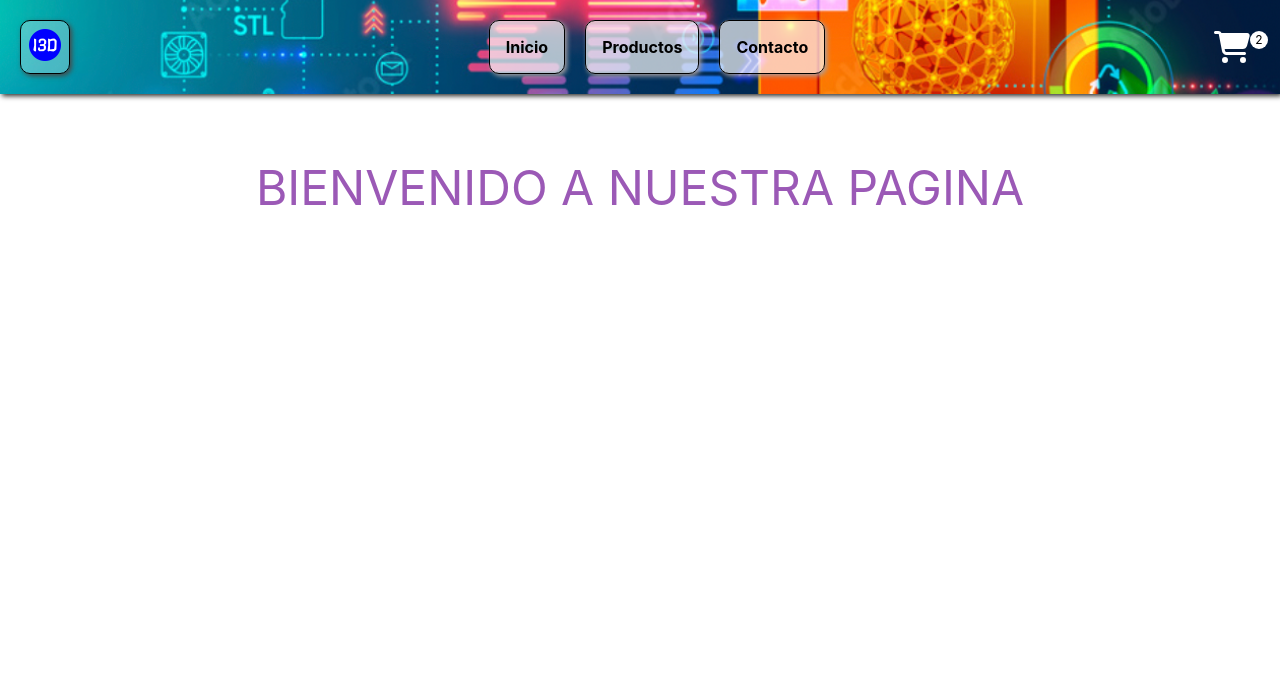
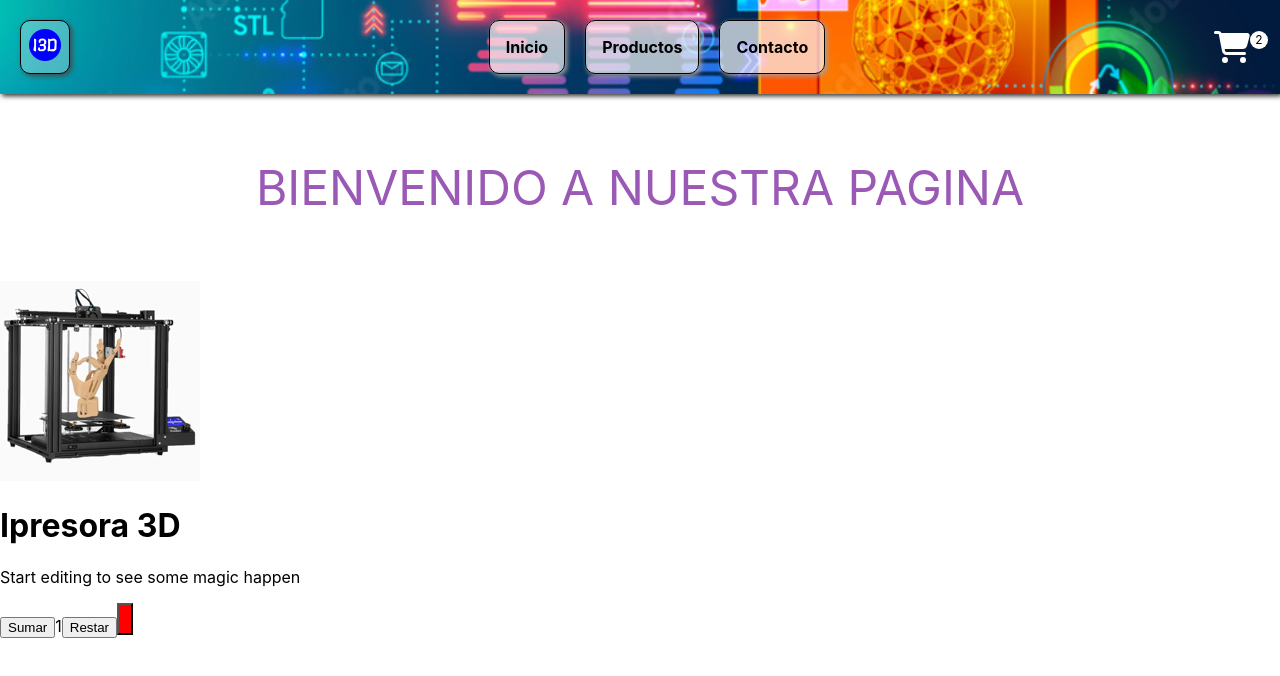
Before and after one commit to sebascardozo/appimagine3D, a React (Create React App) app: page / in a window 1280 px wide. Shown: the top 676 px of the page. Built offline with nearby package versions, Linux system fonts and the light colour scheme.

Commit message:
agregando itemcount

```diff
--- a/src/App.jsx
+++ b/src/App.jsx
@@ -2,6 +2,7 @@
 import React from 'react';
 import NavBar from './components/NavBar.jsx';
 import ItemListContainer from '../src/components/ItemListContainer/ItemListContainer'
+import ItemCounter from '../src/components/ItemCounter/ItemCounter'
 import './index.css';
 
 export default function App() {
@@ -9,6 +10,7 @@ export default function App() {
     <>
       <NavBar />
       <ItemListContainer mensaje= {'BIENVENIDO A NUESTRA PAGINA'} />
+      <ItemCounter initial={1} stock={5} onAdd={(quantity)=>console.log(`${quantity} unidad agregada`)}/>
     </>
 
   );
--- /dev/null
+++ b/src/components/ItemCounter/ItemCounter.jsx
@@ -0,0 +1,38 @@
+import React, { useState } from 'react';
+import image from '../images/impresora3d.png'
+import '../styles/ItemCounter.css'
+
+function ItemCounter ({stock, initial, onAdd}) {
+
+    const [quantity, setQuality] = useState(initial);
+
+    function increase(){
+        if (quantity< stock){
+            setQuality(quantity + 1);
+        }
+        }
+   function decrease(){
+            if (quantity > 1){
+                setQuality(quantity - 1);
+            }
+      }
+
+        function addToCart(){
+
+            onAdd (quantity);
+        }
+   return (
+     <div className="ItemCounter">
+         <img src={image} alt="" />
+     <h1>Ipresora 3D</h1>
+       <p>Start editing to see some magic happen </p>
+
+      <button id='plus' onClick={increase}>Sumar</button>
+           <span>{quantity}</span>
+     <button id='less' onClick={decrease}>Restar</button>
+     <button className="addToCart" onClick={addToCart}></button>
+    </div>
+     );
+   }
+
+  export default ItemCounter;
--- /dev/null
+++ b/src/components/styles/ItemCounter.css
@@ -0,0 +1,5 @@
+.addToCart{
+    background:red;
+    height:2rem;
+ width: 2 rem;
+}
```
Also changed, not shown: src/components/images/impresora3d.png (added).
